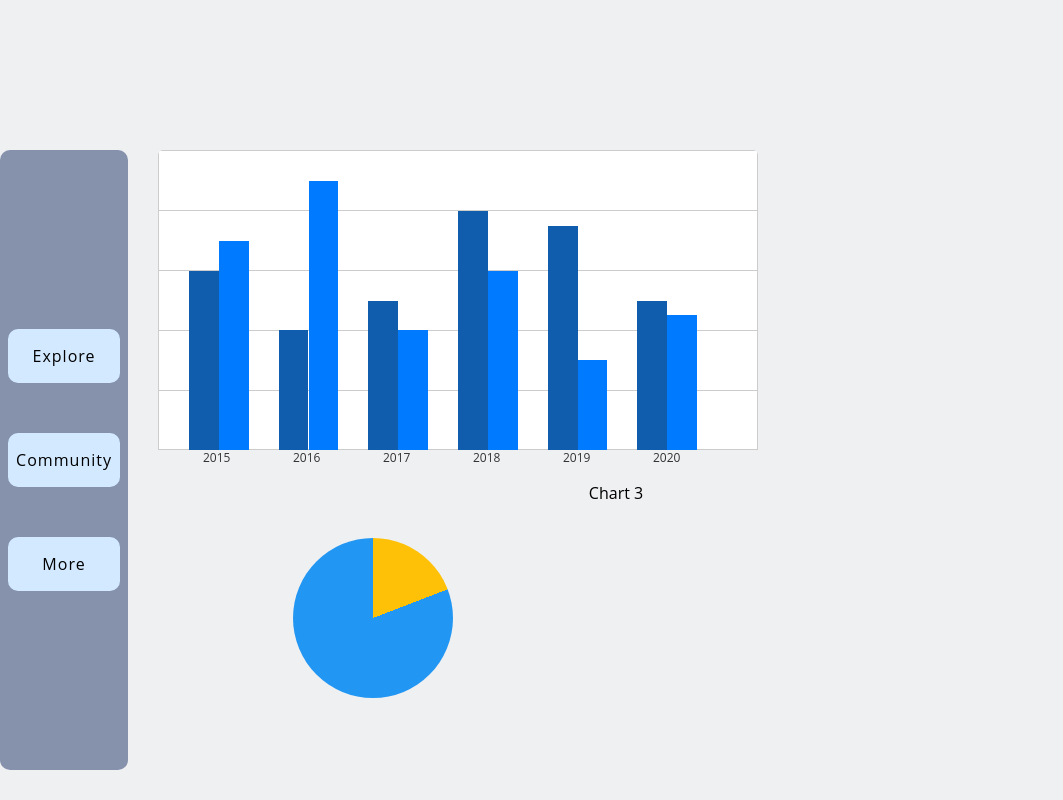
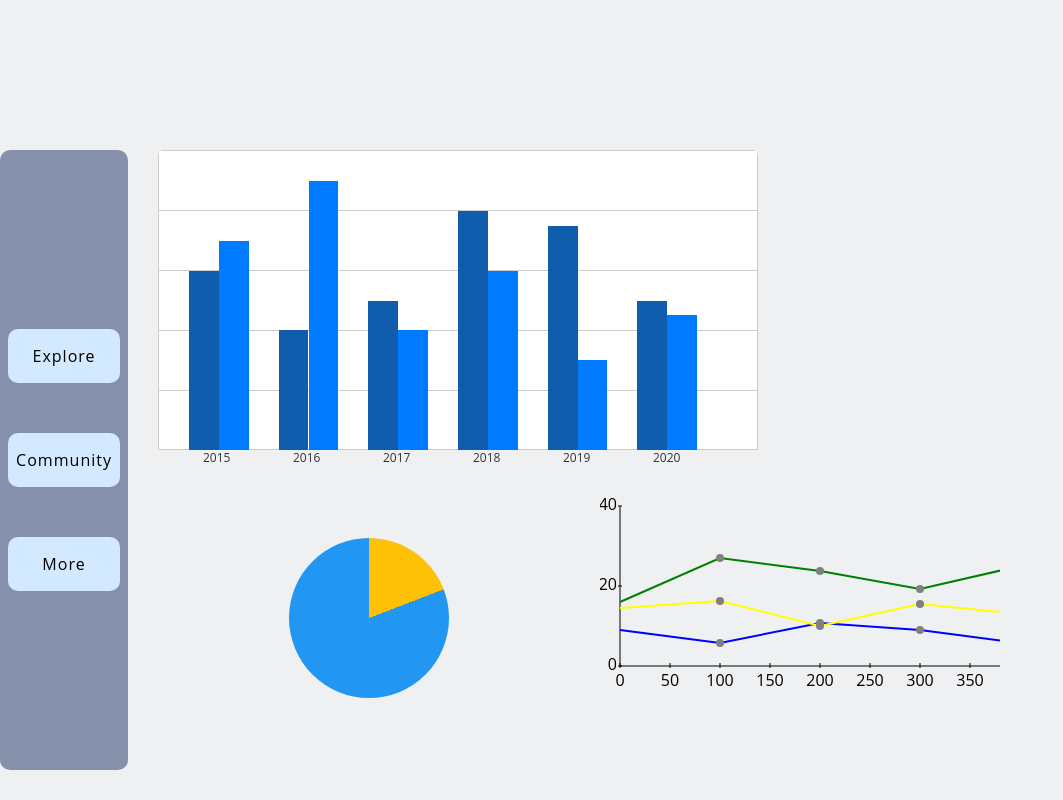
Before and after one commit to andrei645/RoDX-Romanian-Drug-Explorer, a plain HTML site: page charts.html in a window 1280 px wide. Shown: the whole page, without its empty margins (0-1063 px from the left). Drawn offline with Linux system fonts and the light colour scheme.

Commit message:
added line chart

```diff
--- /dev/null
+++ b/components/line-chart/line-chart.css
@@ -0,0 +1,32 @@
+.charts-wrapper__line-chart {
+  width: 100%;
+}
+
+.grid-lines {
+  position: absolute;
+  width: 100%;
+  height: 100%;
+  pointer-events: none;
+}
+
+.line-chart-container {
+  width: 400px;
+  height: 200px;
+  margin: 20px;
+}
+
+.line-chart {
+  width: 100%;
+  height: 100%;
+}
+
+.axis-x,
+.axis-y {
+  stroke: #000;
+  stroke-width: 1;
+}
+
+.polyline {
+  fill: none;
+  stroke-width: 2;
+}
--- /dev/null
+++ b/components/line-chart/line-chart.html
@@ -0,0 +1,31 @@
+<!DOCTYPE html>
+<html lang="en">
+
+<head>
+    <link rel="stylesheet" href="components/line-chart/line-chart.css">
+</head>
+
+<body>
+    <div class="charts-wrapper__line-chart">
+        <div class="line-chart-container">
+            <svg class="line-chart">
+                <line class="axis-x" x1="20" y1="180" x2="420" y2="180"></line>
+                <line class="axis-y" x1="20" y1="20" x2="20" y2="180"></line>
+
+                <line class="grid-line" x1="20" y1="60" x2="420" y2="60"></line>
+                <line class="grid-line" x1="20" y1="100" x2="420" y2="100"></line>
+                <line class="grid-line" x1="20" y1="140" x2="420" y2="140"></line>
+                <line class="grid-line" x1="20" y1="180" x2="420" y2="180"></line>
+
+                <g class="labels-x"></g>
+
+                <polyline class="polyline" points="20,180 120,100 220,140 320,60 420,120"></polyline>
+                <polyline class="polyline" points="20,180 120,100 220,140 320,60 420,120"></polyline>
+                <polyline class="polyline" points="20,180 120,100 220,140 320,60 420,120"></polyline>
+            </svg>
+        </div>
+
+    </div>
+</body>
+
+</html>
--- /dev/null
+++ b/components/line-chart/line-chart.js
@@ -0,0 +1,116 @@
+var urlParams = new URLSearchParams(window.location.search);
+var county = urlParams.get('county');
+console.log(urlParams)
+const svg = document.querySelector('.line-chart');
+const lines = document.querySelectorAll('.polyline');
+
+function generateRandomDataSet(length, min, max) {
+    return Array.from({ length }, () => Math.floor(Math.random() * (max - min + 1)) + min);
+}
+
+function addLabelOnXAx(svg) {
+    const numLabelsX = 9; // Includem și zero
+
+    const distanceX = (420 - 20) / (numLabelsX - 1);
+
+    for (let i = 0; i < numLabelsX; i++) {
+
+        const x = 20 + i * distanceX;
+
+        const labelValue = i * 50;
+
+        const text = document.createElementNS("http://www.w3.org/2000/svg", 'text');
+        text.setAttribute('x', x.toString());
+        text.setAttribute('y', '200');
+        text.setAttribute('text-anchor', 'middle');
+        text.textContent = labelValue.toString();
+
+        svg.querySelector('.labels-x').appendChild(text);
+
+        const line = document.createElementNS("http://www.w3.org/2000/svg", 'line');
+        line.setAttribute('class', 'vertical-line');
+        line.setAttribute('x1', x.toString());
+        line.setAttribute('y1', '177');
+        line.setAttribute('x2', x.toString());
+        line.setAttribute('y2', '182');
+        line.setAttribute('stroke', 'black');
+        line.setAttribute('stroke-width', '1');
+        svg.appendChild(line);
+    }
+}
+
+function addLabelOnYAx(svg) {
+    const numLabelsY = 3;
+
+    const distanceY = (180 - 20) / (numLabelsY - 1);
+
+    const labelValuesY = [0, 20, 40];
+
+    labelValuesY.forEach((value, index) => {
+        const y = 180 - index * distanceY;
+
+        const text = document.createElementNS("http://www.w3.org/2000/svg", 'text');
+        text.setAttribute('x', '17'); //
+        text.setAttribute('y', y.toString());
+        text.setAttribute('text-anchor', 'end');
+        text.setAttribute('alignment-baseline', 'middle');
+        text.textContent = value.toString();
+
+        svg.appendChild(text);
+
+        const line = document.createElementNS("http://www.w3.org/2000/svg", 'line');
+        line.setAttribute('class', 'horizontal-line');
+        line.setAttribute('x1', '18');
+        line.setAttribute('y1', y.toString());
+        line.setAttribute('x2', '22');
+        line.setAttribute('y2', y.toString());
+        line.setAttribute('stroke', 'black');
+        line.setAttribute('stroke-width', '1');
+        svg.appendChild(line);
+    });
+}
+
+function addCirclePointsOnLineIntersection(svg, lines, dataset) {
+    const pointRadius = 4;
+    const colors = ['blue', 'yellow', 'green'];
+
+    lines.forEach((line, index) => {
+        const dataSet = dataSets[index];
+        const points = dataSet.map((value, i) => {
+            const x = 20 + i * 100;
+            const y = 180 - value;
+
+            if (value !== 180 && i != 0) {
+                const circle = document.createElementNS("http://www.w3.org/2000/svg", 'circle');
+                circle.setAttribute('cx', x.toString());
+                circle.setAttribute('cy', y.toString());
+                circle.setAttribute('r', pointRadius.toString());
+                circle.setAttribute('fill', 'grey');
+                svg.appendChild(circle);
+            }
+
+            return `${x},${y}`;
+        }).join(' ');
+
+        line.setAttribute('points', points);
+
+        line.setAttribute('stroke', colors[index]);
+
+    });
+}
+
+const numPoints = 10;
+
+const dataSets = [
+    generateRandomDataSet(numPoints, 20, 50),
+    generateRandomDataSet(numPoints, 35, 80),
+    generateRandomDataSet(numPoints, 60, 120)
+];
+
+function getRandomInt(min, max) {
+    return Math.floor(Math.random() * (max - min + 1)) + min;
+}
+
+addLabelOnYAx(svg);
+addLabelOnXAx(svg);
+addCirclePointsOnLineIntersection(svg, lines, dataSets);
--- a/components/pie-chart/pie-chart.css
+++ b/components/pie-chart/pie-chart.css
@@ -25,10 +25,7 @@
       width: 100%;
       background-color: white;
     }
-  .charts-wrapper__line-chart{
-    width: 100%;
-    background: white;
-  }
+
     .charts-wrapper__pie-chart-container__wrapper__item-html {
       margin: 10vmin 0 0 50vmin;
     }
--- a/js/chart.js
+++ b/js/chart.js
@@ -2,6 +2,7 @@ import { loadHTMLFileIntoSection } from "../components/utils.js";
 
 document.addEventListener('DOMContentLoaded', function () {
     loadHTMLFileIntoSection('components/column-chart/column-chart.html', 'charts-container__column-chart', 'components/column-chart/column-chart.js');
-    loadHTMLFileIntoSection('components/pie-chart/pie-chart.html', 'charts-container__flex-container-pie-chart', 'components/column-chart/pie-chart.js');
+    loadHTMLFileIntoSection('components/pie-chart/pie-chart.html', 'charts-container__flex-container-pie-chart', 'components/pie-chart/pie-chart.js');
+    loadHTMLFileIntoSection('components/line-chart/line-chart.html', 'charts-container__flex-container-line-chart', 'components/line-chart/line-chart.js');
 
 });
```
